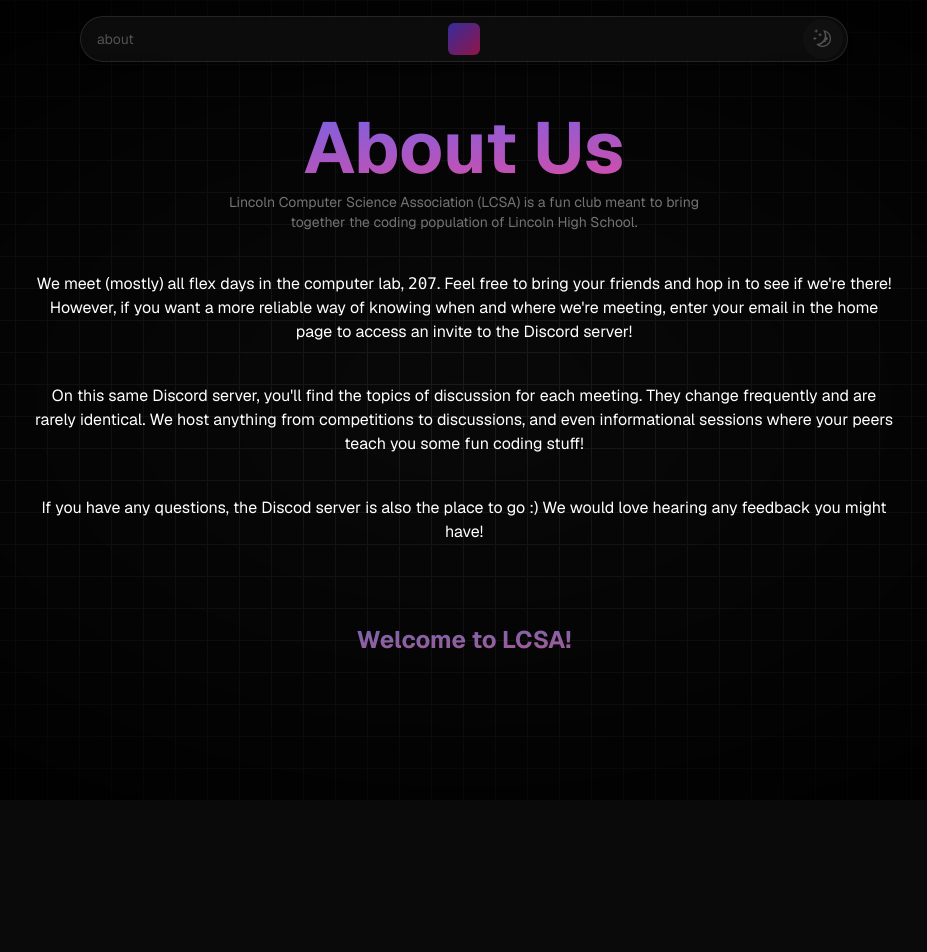
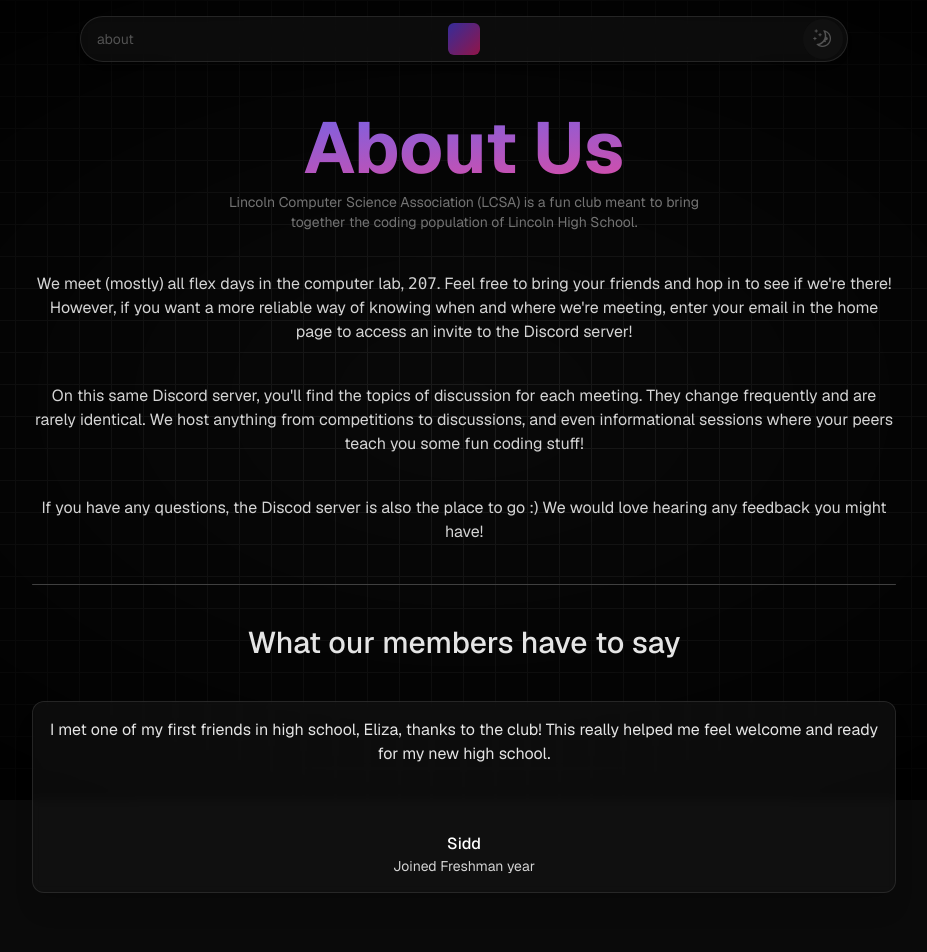
Before and after one commit to Sidd-underscore/Computer-Science-Club-Website, a Next.js app: page /about in a window 1280 px wide. Shown: the top 952 px of the page, without its empty margins (176-1103 px from the left). Before the commit the page ends 800 px from the top, so only its background shows below. Built offline with nearby package versions, Linux system fonts and the light colour scheme.

Commit message:
[FEAT] improved theme switcher and added testimonials!

```diff
--- a/app/about/page.jsx
+++ b/app/about/page.jsx
@@ -1,28 +1,29 @@
+import Testimonials from "@/components/home/testimonials";
+
 export default function AboutPage() {
   return (
     <div className="relative h-screen w-screen">
       <div className="relative flex h-full w-full justify-center bg-white bg-grid-black/[0.2] dark:bg-neutral-900 dark:bg-grid-white/[0.2]">
         <div className="pointer-events-none absolute inset-0 flex items-center justify-center bg-neutral-200 [mask-image:radial-gradient(ellipse_at_center,rgba(0,0,0,.6)_1%,black)] dark:bg-black" />
 
-        <div className="relative z-10 mx-auto max-w-4xl px-2.5 pb-2.5 pt-28 antialiased md:px-4 md:pb-4">
+        <div className="relative z-10 mx-auto max-w-4xl px-2.5 pb-2.5 pt-28 text-center antialiased md:px-4 md:pb-4">
           <h1 className="relative z-10 bg-gradient-to-br from-indigo-500 to-pink-500 bg-clip-text text-center text-4xl font-bold text-transparent md:text-7xl">
             About Us
           </h1>
-          <p></p>
           <p className="relative z-10 mx-auto my-2 max-w-lg text-center text-sm text-neutral-500">
             Lincoln Computer Science Association (LCSA) is a fun club meant to
             bring together the coding population of Lincoln High School.
           </p>
 
-          <p className="mt-10 text-center">
-            We meet (mostly) all flex days in the computer lab, <code>207</code>. Feel free
-            to bring your friends and hop in to see if we&apos;re there!
-            However, if you want a more reliable way of knowing when and where
-            we&apos;re meeting, enter your email in the home page to access an
-            invite to the Discord server!
+          <p className="mt-10 text-neutral-700 dark:text-neutral-300">
+            We meet (mostly) all flex days in the computer lab, <code>207</code>
+            . Feel free to bring your friends and hop in to see if we&apos;re
+            there! However, if you want a more reliable way of knowing when and
+            where we&apos;re meeting, enter your email in the home page to
+            access an invite to the Discord server!
           </p>
 
-          <p className="mt-10 text-center">
+          <p className="mt-10 text-neutral-700 dark:text-neutral-300">
             On this same Discord server, you&apos;ll find the topics of
             discussion for each meeting. They change frequently and are rarely
             identical. We host anything from competitions to discussions, and
@@ -30,11 +31,16 @@
             coding stuff!
           </p>
 
-          <p className="mt-10 text-center">
-            If you have any questions, the Discod server is also the place to go :) We would love hearing any feedback you might have!
+          <p className="mt-10 text-neutral-700 dark:text-neutral-300">
+            If you have any questions, the Discod server is also the place to go
+            :) We would love hearing any feedback you might have!
           </p>
 
-          <h3 className="relative z-10 mt-20 bg-gradient-to-br opacity-75 from-indigo-400 to-pink-400 bg-clip-text text-center text-xl font-bold text-transparent md:text-2xl">
+          <hr className="my-10 rounded-full border-neutral-400 dark:border-neutral-700" />
+
+          <Testimonials />
+
+          <h3 className="relative z-10 mt-20 bg-gradient-to-br from-indigo-400 to-pink-400 bg-clip-text text-center text-xl font-medium text-transparent opacity-75 md:text-2xl">
             Welcome to LCSA!
           </h3>
         </div>
--- a/app/page.jsx
+++ b/app/page.jsx
@@ -1,12 +1,13 @@
 import { EmailForm } from "@/components/home/email-form";
 import { HomeGrid } from "@/components/home/grid";
+import Testimonials from "@/components/home/testimonials";
 import Link from "next/link";
 
 export default function Home() {
   return (
     <div className="w-screen h-screen relative">
       <div className="h-full w-full dark:bg-neutral-900 bg-white py-10 dark:bg-grid-white/[0.2] bg-grid-black/[0.2] relative flex justify-center">
-        <div className="absolute pointer-events-none inset-0 flex items-center justify-center dark:bg-black bg-neutral-200 [mask-image:radial-gradient(ellipse_at_center,rgba(0,0,0,.6)_1%,black)]" />
+        <div className="absolute pointer-events-none inset-0 flex items-center justify-center dark:bg-neutral-950 bg-neutral-200 [mask-image:radial-gradient(ellipse_at_center,rgba(0,0,0,.6)_1%,black)]" />
         <div className="max-w-4xl mx-auto pt-20 pb-2.5 md:pb-4 px-2.5 md:px-4 antialiased relative z-10">
           <h1 className="relative z-10 text-4xl md:text-7xl bg-clip-text text-transparent bg-gradient-to-br from-indigo-500 to-pink-500 text-center font-bold">
             Lincoln Computer Science Association
@@ -25,6 +26,10 @@
           <div className="pt-14">
             <HomeGrid />
           </div>
+
+          <div className="pt-14">
+            <Testimonials />
+          </div>
         </div>
       </div>
     </div>
--- /dev/null
+++ b/components/home/testimonials.jsx
@@ -0,0 +1,26 @@
+import { CardStack } from "@/components/ui/card-stack";
+
+const testimonials = [
+  {
+    id: 0,
+    content:
+      "I met one of my first friends in high school, Eliza, thanks to the club! This really helped me feel welcome and ready for my new high school.",
+    name: "Sidd",
+    designation: "Joined Freshman year",
+  },
+  // ... more soon
+];
+
+export default function Testimonials() {
+  return (
+    <div className="mx-auto max-w-4xl pb-10 text-center">
+      <h2 className="text-2xl font-medium text-neutral-800 dark:text-neutral-200 md:text-3xl">
+        What our members have to say
+      </h2>
+
+      <div className="mt-10">
+        <CardStack items={testimonials} />
+      </div>
+    </div>
+  );
+}
--- /dev/null
+++ b/components/ui/card-stack.jsx
@@ -0,0 +1,59 @@
+"use client";
+import { useEffect, useState } from "react";
+import { motion } from "framer-motion";
+
+let interval;
+
+export const CardStack = ({ items, offset, scaleFactor }) => {
+  const CARD_OFFSET = offset || 10;
+  const SCALE_FACTOR = scaleFactor || 0.06;
+  const [cards, setCards] = useState(items);
+
+  useEffect(() => {
+    startFlipping();
+
+    return () => clearInterval(interval);
+  }, []);
+  const startFlipping = () => {
+    interval = setInterval(() => {
+      setCards((prevCards) => {
+        const newArray = [...prevCards]; // create a copy of the array
+        newArray.unshift(newArray.pop()); // move the last element to the front
+        return newArray;
+      });
+    }, 5000);
+  };
+
+  return (
+    <div className="relative  h-60 w-full md:h-48">
+      {cards.map((card, index) => {
+        return (
+          <motion.div
+            key={card.id}
+            className="absolute backdrop-blur-sm flex h-48 w-full flex-col justify-between rounded-xl border border-neutral-200 bg-white/50 p-4 shadow-xl  dark:border-neutral-700/[0.5] dark:bg-neutral-900/50 md:h-48"
+            style={{
+              transformOrigin: "top center",
+            }}
+            animate={{
+              top: index * -CARD_OFFSET,
+              scale: 1 - index * SCALE_FACTOR, // decrease scale for cards that are behind
+              zIndex: cards.length - index, //  decrease z-index for the cards that are behind
+            }}
+          >
+            <div className="font-normal text-neutral-700 dark:text-neutral-200">
+              {card.content}
+            </div>
+            <div>
+              <p className="font-medium text-neutral-500 dark:text-white">
+                {card.name}
+              </p>
+              <p className="text-sm font-normal text-neutral-400 dark:text-neutral-300">
+                {card.designation}
+              </p>
+            </div>
+          </motion.div>
+        );
+      })}
+    </div>
+  );
+};
--- a/components/ui/theme-switcher.jsx
+++ b/components/ui/theme-switcher.jsx
@@ -26,13 +26,13 @@
       </DropdownMenuTrigger>
       <DropdownMenuContent sideOffset={14} className="rounded-xl" align="end">
         <DropdownMenuItem className="rounded-lg" onClick={() => setTheme("light")}>
-          Light
+          <code className="mr-2">:(</code> {" "} light
         </DropdownMenuItem>
         <DropdownMenuItem className="rounded-lg" onClick={() => setTheme("dark")}>
-          Dark
+          <code className="mr-2">:)</code> {" "} dark
         </DropdownMenuItem>
         <DropdownMenuItem className="rounded-lg" onClick={() => setTheme("system")}>
-          System
+          <code className="mr-2">:/</code> {" "} system
         </DropdownMenuItem>
       </DropdownMenuContent>
     </DropdownMenu>
```
